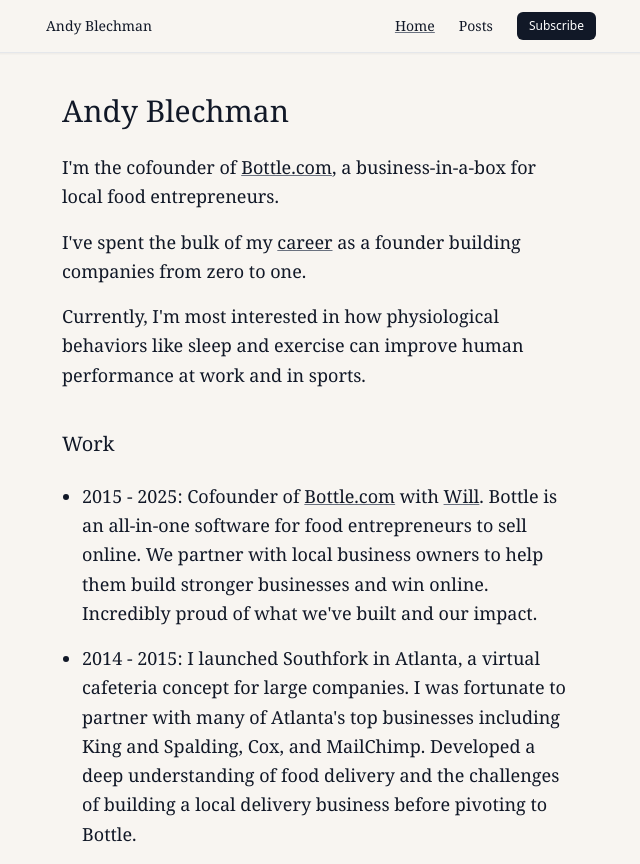
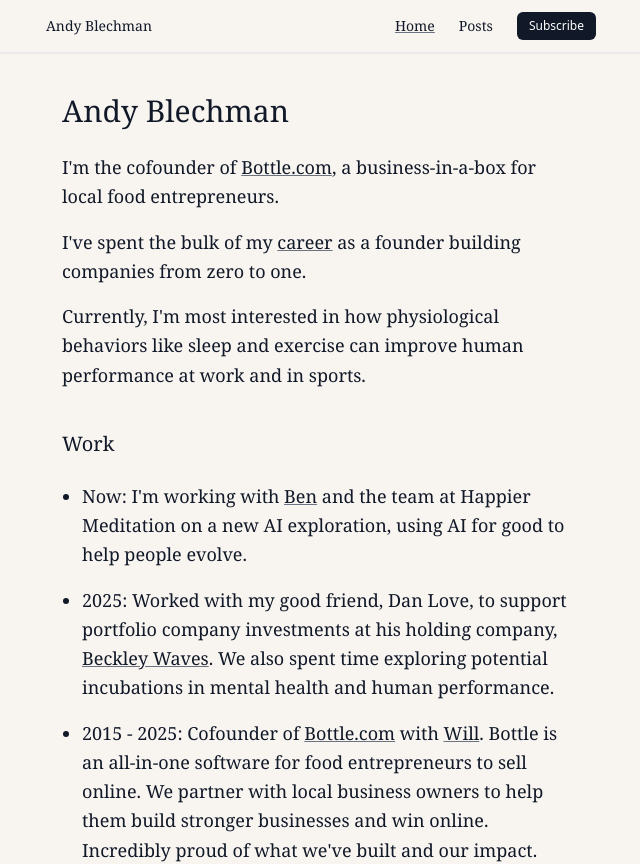
Before and after one commit to ablechman/andyblechman.com, a React (Vite) app: page / in a window 1280 px wide. Shown: the top 864 px of the page, without its empty margins (319-959 px from the left). Built offline with nearby package versions, Linux system fonts and the light colour scheme.

Commit message:
Add Now (Happier) and 2025 (Beckley Waves) to Work section
Co-Authored-By: Claude Opus 5.5 <noreply@anthropic.com>

```diff
--- a/src/pages/Home.jsx
+++ b/src/pages/Home.jsx
@@ -41,6 +41,22 @@ const Home = () => {
         <section id="work" className="mb-12">
           <h2 className="text-xl font-normal mb-6">Work</h2>
           <ul className="list-disc pl-5 space-y-4">
+            <li className="text-lg leading-relaxed">
+              Now: I'm working with{' '}
+              <a href="https://www.linkedin.com/in/bsrubin/" target="_blank" rel="noopener noreferrer" className={link}>
+                Ben
+              </a>{' '}
+              and the team at Happier Meditation on a new AI exploration, using AI for good to help people
+              evolve.
+            </li>
+            <li className="text-lg leading-relaxed">
+              2025: Worked with my good friend, Dan Love, to support portfolio company investments at his
+              holding company,{' '}
+              <a href="https://beckleywaves.com/" target="_blank" rel="noopener noreferrer" className={link}>
+                Beckley Waves
+              </a>
+              . We also spent time exploring potential incubations in mental health and human performance.
+            </li>
             <li className="text-lg leading-relaxed">
               2015 - 2025: Cofounder of{' '}
               <a href="https://bottle.com" target="_blank" rel="noopener noreferrer" className={link}>
```
